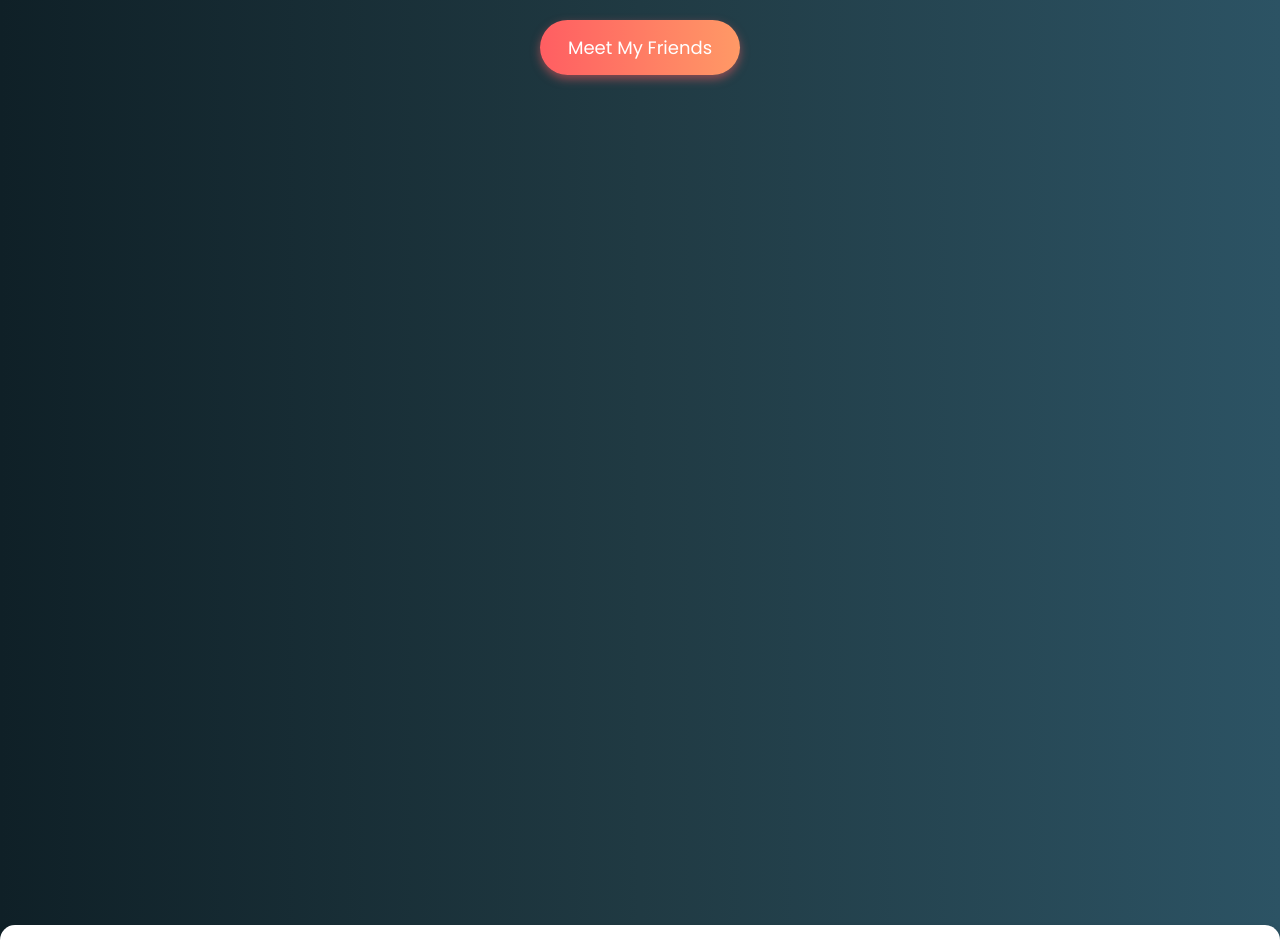
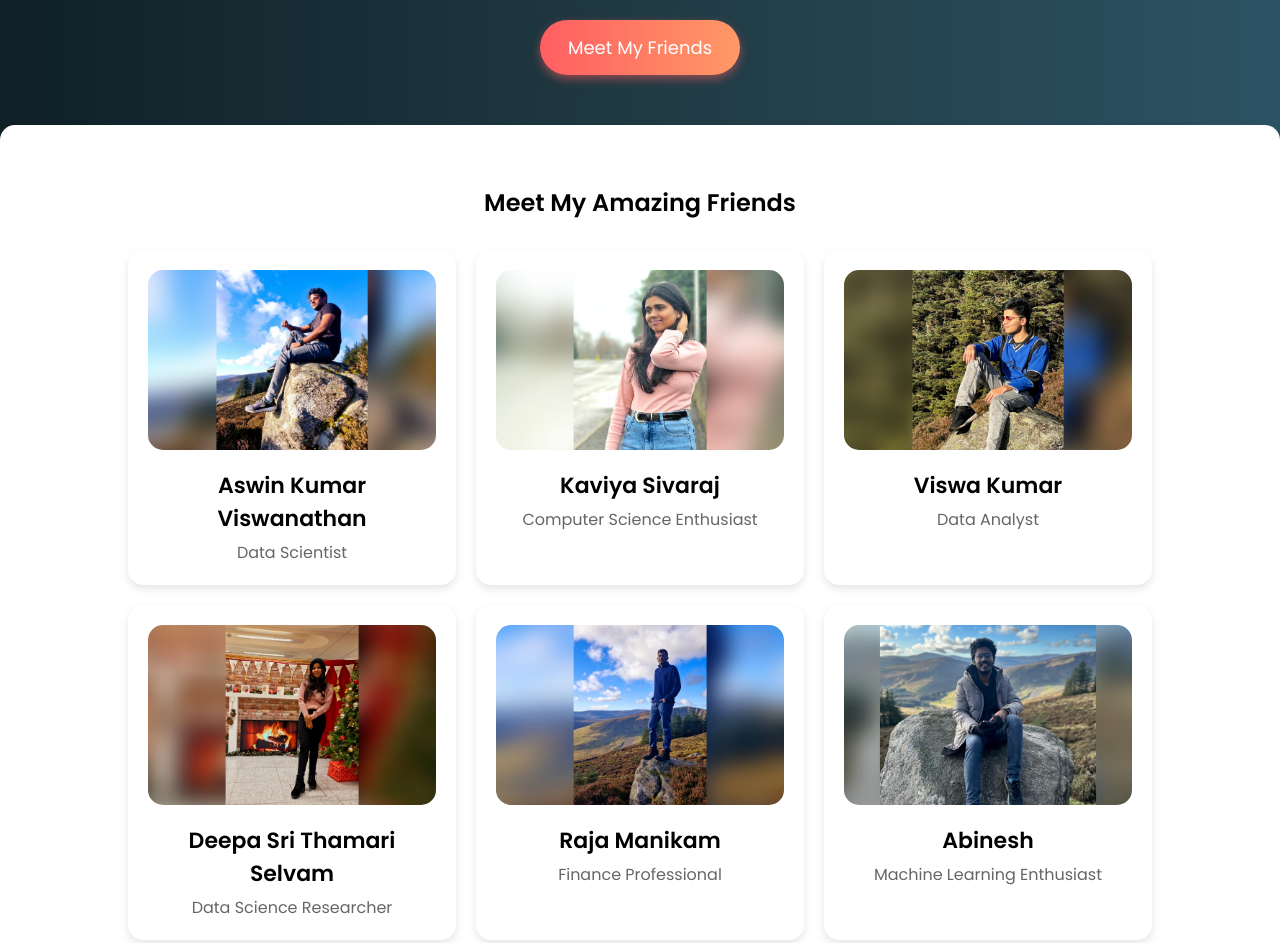
Before and after one commit to Sandy030403/cs615_Assign2, a plain HTML site: page index.html in a window 1280 px wide. Shown: the part 360-1303 px from the top of the page. Drawn offline with Linux system fonts and the light colour scheme.

Commit message:
style.css

```diff
--- a/style.css
+++ b/style.css
@@ -117,7 +117,7 @@ body {
 
 /* Friends Section */
 #more-info {
-  margin-top: 100vh;
+
   padding: 60px 10%;
   background: white;
   color: black;
```
